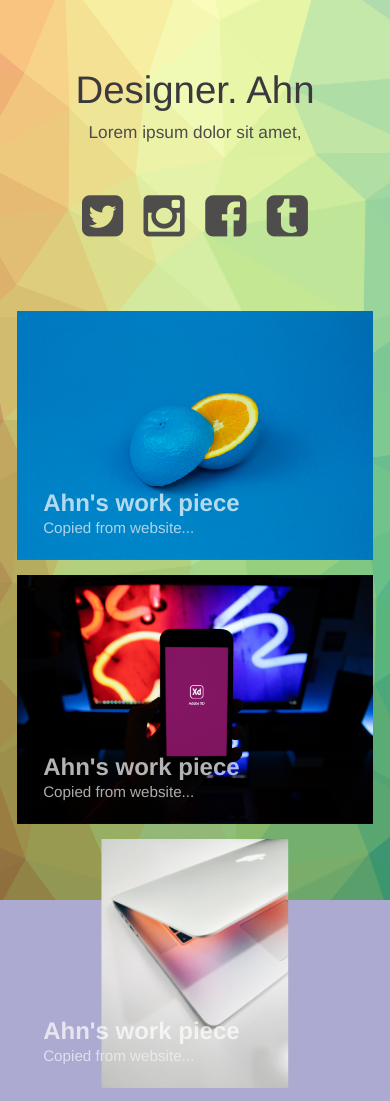
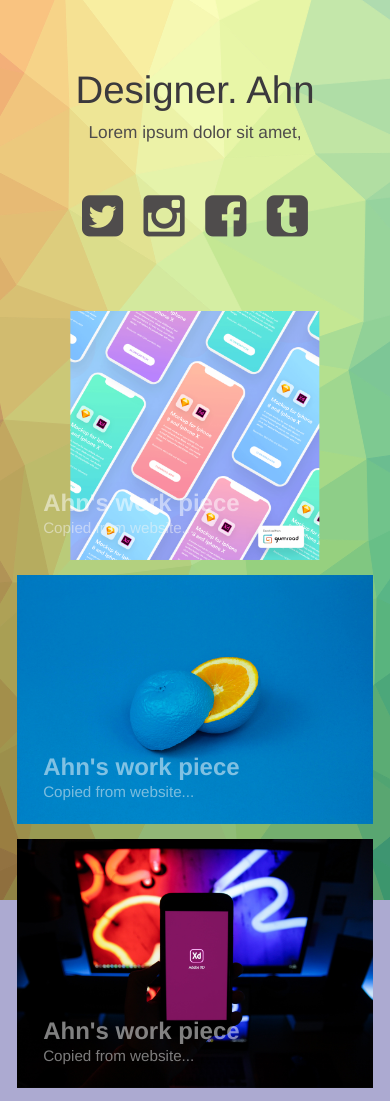
Before and after one commit to ahndesign/ahndesign.github.io, a Jekyll site: the page built from index.html, in a window 390 px wide. Shown: the top 1101 px of the page. Built offline with Jekyll 4.4.1, drawn with Linux system fonts in a browser that asks for light colours; some of the changed text lies outside the part shown; grey boxes are pictures that could not be loaded.

Commit message:
1. fix background opacity & add post

```diff
--- a/css/modern-blog.css
+++ b/css/modern-blog.css
@@ -53,7 +53,7 @@
 	margin: 400px auto 60px;
 	padding: 30px 40px 22px;
 	background: #fff;
-	opacity: 0.7;
+	opacity: 0.5;
 }
 
 .card__container--closed .card__content {
@@ -61,7 +61,6 @@
 	padding: 0 16px;
 	pointer-events: none;
 	background: transparent;
-	opacity: 0.7;
 }
 
 .card__caption {
@@ -162,7 +161,7 @@
 		margin-bottom: 0;
 		padding-right: 20px;
 		padding-left: 20px;
-		opacity: 0.7;
+		opacity: 0.5;
 	}
 }
 
--- a/js/modern-blog.js
+++ b/js/modern-blog.js
@@ -227,7 +227,7 @@
     var _onCardMove = function (track) {
 
         // var radius = track.width / 2;
-        var radius = track.width * 3;
+        var radius = track.width * 3;  // set circle size
 
         var center = {
             x: track.x,
```
Also changed, not shown: _posts/2020-02-21-ahn5.md (added, +8 -0 lines), img/sample.png (added).
